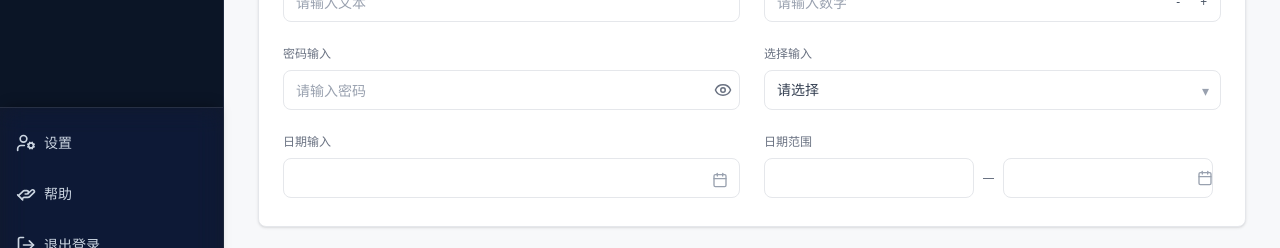
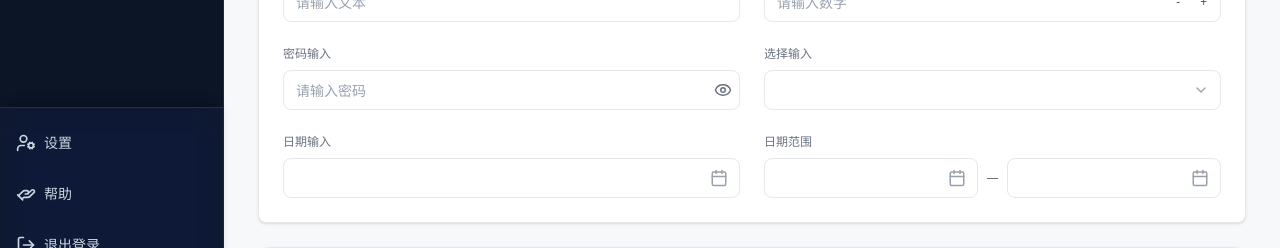
Before and after one commit to zhoumingxuan/sass-ui, a Next.js app: page / in a window 1280 px wide. Shown: the part 521-769 px from the top of the page. Built offline with nearby package versions, Linux system fonts and the light colour scheme.

Commit message:
表单输入控件修改

```diff
--- a/src/components/Checkbox.tsx
+++ b/src/components/Checkbox.tsx
@@ -22,8 +22,8 @@ export function Checkbox({ label, description, className = '', disabled, ...prop
         type="checkbox"
         disabled={disabled}
         className={[
-          'mt-0.5 h-4 w-4 shrink-0 rounded border border-gray-300 text-primary',
-          'focus:border-transparent focus:outline-none focus:ring-2 focus:ring-primary/50',
+          'mt-0.5 h-4 w-4 shrink-0 rounded border border-gray-300 text-primary accent-primary',
+          'focus:outline-none focus:ring-0 focus-visible:ring-0 ring-0',
         ].join(' ')}
         {...props}
       />
--- a/src/components/Radio.tsx
+++ b/src/components/Radio.tsx
@@ -22,8 +22,8 @@ export function Radio({ label, description, className = '', disabled, ...props }
         type="radio"
         disabled={disabled}
         className={[
-          'mt-0.5 h-4 w-4 shrink-0 rounded-full border border-gray-300 text-primary',
-          'focus:border-transparent focus:outline-none focus:ring-2 focus:ring-primary/50',
+          'mt-0.5 h-4 w-4 shrink-0 rounded-full border border-gray-300 text-primary accent-primary',
+          'focus:outline-none focus:ring-0 focus-visible:ring-0 ring-0',
         ].join(' ')}
         {...props}
       />
--- a/src/components/Slider.tsx
+++ b/src/components/Slider.tsx
@@ -13,6 +13,7 @@ export default function Slider({ label, helper, className = '', showValue = true
   const id = useId();
   const { value, defaultValue, min = 0, max = 100 } = props as any;
   const val = typeof value !== 'undefined' ? Number(value) : typeof defaultValue !== 'undefined' ? Number(defaultValue) : undefined;
+  const pct = typeof val === 'number' ? ((val - Number(min)) / (Number(max) - Number(min))) * 100 : 0;
 
   return (
     <label className={`block ${disabled ? controlDisabled : ''}`} htmlFor={id}>
@@ -23,12 +24,15 @@ export default function Slider({ label, helper, className = '', showValue = true
           type="range"
           disabled={disabled}
           className={[
-            'w-full appearance-none h-2 rounded-full bg-gray-200 outline-none',
+            'w-full appearance-none h-2 rounded-full outline-none',
             'focus:outline-none focus:ring-2 focus:ring-primary/40',
             '[&::-webkit-slider-thumb]:appearance-none [&::-webkit-slider-thumb]:h-4 [&::-webkit-slider-thumb]:w-4 [&::-webkit-slider-thumb]:rounded-full [&::-webkit-slider-thumb]:bg-primary',
             '[&::-moz-range-thumb]:h-4 [&::-moz-range-thumb]:w-4 [&::-moz-range-thumb]:rounded-full [&::-moz-range-thumb]:bg-primary',
             className,
           ].join(' ')}
+          style={{
+            background: `linear-gradient(#1e80ff, #1e80ff) 0/ ${pct}% 100% no-repeat, #e5e7eb`,
+          }}
           {...props}
         />
         {showValue && typeof val !== 'undefined' && (
--- a/src/components/date/DatePicker.tsx
+++ b/src/components/date/DatePicker.tsx
@@ -47,13 +47,13 @@ export default function DatePicker({ label, helper, value, defaultValue, min, ma
     <label className="block">
       {label && <span className={fieldLabel}>{label}</span>}
       <div ref={anchor} className={`relative ${className}`}>
-        <button type="button" onClick={() => setOpen((o) => !o)} className={`${inputBase} text-left pr-10`}> {v ?? ''} </button>
+        <button type="button" onClick={() => setOpen((o) => !o)} className={`${inputBase} text-left pr-10 leading-none flex items-center h-10`}>{v ?? ''}</button>
         {clearable && v && (
           <button type="button" onClick={clear} aria-label="清空" className="absolute right-8 top-1/2 -translate-y-1/2 text-gray-400 hover:text-gray-600">
             <X size={16} aria-hidden />
           </button>
         )}
-        <span className="pointer-events-none absolute right-3 top-1/2 -translate-y-1/2 text-gray-400"><CalendarIcon size={16} aria-hidden /></span>
+        <span className="pointer-events-none absolute right-3 top-1/2 -translate-y-1/2 text-gray-400"><CalendarIcon size={18} aria-hidden /></span>
         {open && (
           <div ref={pop} className="absolute z-20 mt-1 rounded-lg border border-gray-200 bg-white p-2 shadow-elevation-1">
             <Calendar
--- a/src/components/date/DateRangePicker.tsx
+++ b/src/components/date/DateRangePicker.tsx
@@ -66,18 +66,24 @@ export default function DateRangePicker({ label, helper, start, end, defaultStar
     <label className="block">
       {label && <span className={fieldLabel}>{label}</span>}
       <div ref={anchor} className={`relative ${className}`}>
-        <div className="grid grid-cols-[1fr_auto_1fr_auto] items-center gap-2">
-          <button type="button" onClick={() => setOpen(o => !o)} className={`${inputBase} text-left pr-8`}>{sv ?? ''}</button>
+        <div className="grid grid-cols-[1fr_auto_1fr] items-center gap-2">
+          <div className="relative">
+            <button type="button" onClick={() => setOpen(o => !o)} className={`${inputBase} text-left pr-10 leading-none flex items-center h-10`}>{sv ?? ''}</button>
+            <span className="pointer-events-none absolute right-3 top-1/2 -translate-y-1/2 text-gray-400"><CalendarIcon size={18} aria-hidden /></span>
+          </div>
           <span className="text-xs text-gray-500">—</span>
-          <button type="button" onClick={() => setOpen(o => !o)} className={`${inputBase} text-left pr-8`}>{ev ?? ''}</button>
-          <span className="pointer-events-none -ml-6 text-gray-400"><CalendarIcon size={16} aria-hidden /></span>
+          <div className="relative">
+            <button type="button" onClick={() => setOpen(o => !o)} className={`${inputBase} text-left pr-10 leading-none flex items-center h-10`}>{ev ?? ''}</button>
+            <span className="pointer-events-none absolute right-3 top-1/2 -translate-y-1/2 text-gray-400"><CalendarIcon size={18} aria-hidden /></span>
+          </div>
         </div>
         {open && (
           <div ref={pop} className="absolute z-20 mt-1 rounded-lg border border-gray-200 bg-white p-2 shadow-elevation-1">
             <div className="flex gap-2">
               <Calendar
                 month={left}
-                value={sDate}
+                rangeStart={sDate}
+                rangeEnd={eDate}
                 min={parseISO(min)}
                 max={parseISO(max)}
                 onMonthChange={(m) => { setLeft(m); setRight(addMonths(m, 1)); }}
@@ -85,7 +91,8 @@ export default function DateRangePicker({ label, helper, start, end, defaultStar
               />
               <Calendar
                 month={right}
-                value={eDate}
+                rangeStart={sDate}
+                rangeEnd={eDate}
                 min={parseISO(min)}
                 max={parseISO(max)}
                 onMonthChange={(m) => { setRight(m); setLeft(addMonths(m, -1)); }}
--- a/src/components/input/Select.tsx
+++ b/src/components/input/Select.tsx
@@ -1,53 +1,84 @@
 "use client";
 
-import { SelectHTMLAttributes, useId, useState } from "react";
+import { useEffect, useId, useRef, useState } from "react";
 import { inputBase, fieldLabel, helperText } from "../formStyles";
-import { X } from "lucide-react";
+import { X, Check, ChevronDown } from "lucide-react";
 
 export type Option = { value: string; label: string; disabled?: boolean };
 
-type Props = Omit<SelectHTMLAttributes<HTMLSelectElement>, "onChange"> & {
+type Props = {
   label?: string;
   helper?: string;
   options: Option[];
   placeholder?: string;
   clearable?: boolean;
+  value?: string;
+  defaultValue?: string;
+  required?: boolean;
   onChange?: (value: string) => void;
+  className?: string;
 };
 
-export default function Select({ label, helper, options, placeholder, clearable, className = "", value, defaultValue, onChange, ...props }: Props) {
+export default function Select({ label, helper, options, placeholder, clearable, className = "", value, defaultValue, onChange, required }: Props) {
   const id = useId();
   const isControlled = typeof value !== "undefined";
-  const [internal, setInternal] = useState<string | undefined>(defaultValue as any);
-  const val = (isControlled ? value : internal) as any;
+  const [internal, setInternal] = useState<string | undefined>(defaultValue);
+  const val = (isControlled ? value : internal) as string | undefined;
+  const [open, setOpen] = useState(false);
+  const anchor = useRef<HTMLDivElement>(null);
+  const pop = useRef<HTMLDivElement>(null);
 
   const canClear = clearable && !!val;
-  const handleChange = (e: React.ChangeEvent<HTMLSelectElement>) => {
-    const v = e.target.value;
-    if (!isControlled) setInternal(v);
-    onChange?.(v);
-  };
-  const handleClear = () => {
-    if (!isControlled) setInternal("");
-    onChange?.("");
-  };
+  const commit = (v: string) => { if (!isControlled) setInternal(v); onChange?.(v); setOpen(false); };
+  const handleClear = () => { if (!isControlled) setInternal(""); onChange?.(""); };
+
+  useEffect(() => {
+    const onDoc = (e: MouseEvent) => {
+      if (!pop.current || !anchor.current) return;
+      if (pop.current.contains(e.target as Node) || anchor.current.contains(e.target as Node)) return;
+      setOpen(false);
+    };
+    document.addEventListener('mousedown', onDoc);
+    return () => document.removeEventListener('mousedown', onDoc);
+  }, []);
+
+  const labelText = val ? options.find(o => o.value === val)?.label ?? '' : '';
 
   return (
     <label className="block">
       {label && <span className={fieldLabel}>{label}</span>}
-      <div className={`relative ${className}`}>
-        <select id={id} className={`${inputBase} pr-10 appearance-none text-gray-700 ${canClear ? 'pr-16' : ''}`} value={val ?? ''} onChange={handleChange} {...props}>
-          {placeholder && <option value="" disabled={props.required}>{placeholder}</option>}
-          {options.map(o => (
-            <option key={o.value} value={o.value} disabled={o.disabled}>{o.label}</option>
-          ))}
-        </select>
+      <div ref={anchor} className={`relative ${className}`}>
+        <button type="button" id={id} onClick={() => setOpen(o => !o)} className={`${inputBase} text-left pr-10 h-10 flex items-center`}>{labelText || placeholder || ''}</button>
         {canClear && (
           <button type="button" onClick={handleClear} aria-label="清空" className="absolute right-8 top-1/2 -translate-y-1/2 text-gray-400 hover:text-gray-600">
             <X size={16} aria-hidden />
           </button>
         )}
-        <span className="pointer-events-none absolute right-3 top-1/2 -translate-y-1/2 text-gray-400">▾</span>
+        <span className="pointer-events-none absolute right-3 top-1/2 -translate-y-1/2 text-gray-400"><ChevronDown size={16} aria-hidden /></span>
+        {open && (
+          <div ref={pop} role="listbox" className="absolute z-20 mt-1 max-h-56 w-full overflow-auto rounded-lg border border-gray-200 bg-white py-1 shadow-elevation-1">
+            {(placeholder && !required) && (
+              <button type="button" role="option" aria-selected={!val} className="flex w-full items-center justify-between px-3 py-2 text-sm text-gray-500 hover:bg-gray-50" onClick={() => commit("")}>
+                {placeholder}
+              </button>
+            )}
+            {options.map(o => (
+              <button
+                type="button"
+                key={o.value}
+                role="option"
+                aria-disabled={o.disabled}
+                aria-selected={val === o.value}
+                disabled={o.disabled}
+                className={`flex w-full items-center justify-between px-3 py-2 text-sm hover:bg-gray-50 ${o.disabled ? 'text-gray-300 cursor-not-allowed' : 'text-gray-700'}`}
+                onClick={() => commit(o.value)}
+              >
+                <span>{o.label}</span>
+                {val === o.value && <Check size={16} className="text-primary" aria-hidden />}
+              </button>
+            ))}
+          </div>
+        )}
       </div>
       {helper && <span className={helperText}>{helper}</span>}
     </label>
```
Also changed, not shown: src/components/Switch.tsx (+9 -8 lines), src/components/date/Calendar.tsx (+13 -4 lines).
